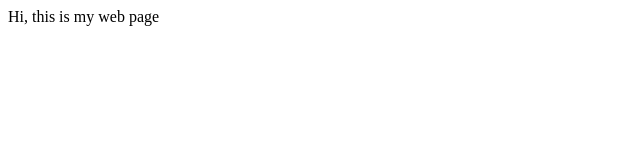
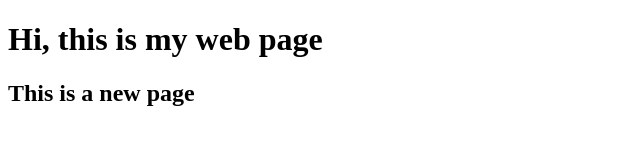
Before and after one commit to daxval/Valdez_CSCI_3508, a plain HTML site: page index.html in a window 1280 px wide. Shown: the whole page, without its empty margins (0-640 px from the left). Drawn offline with Linux system fonts and the light colour scheme.

Commit message:
Update index.html

```diff
--- a/index.html
+++ b/index.html
@@ -5,6 +5,11 @@
     <title></title>
   </head>
   <body>
-    Hi, this is my web page
+    <h1>
+      Hi, this is my web page
+    </h1>
+    <h2>
+      This is a new page
+    </h2>
   </body>
 </html>
```
